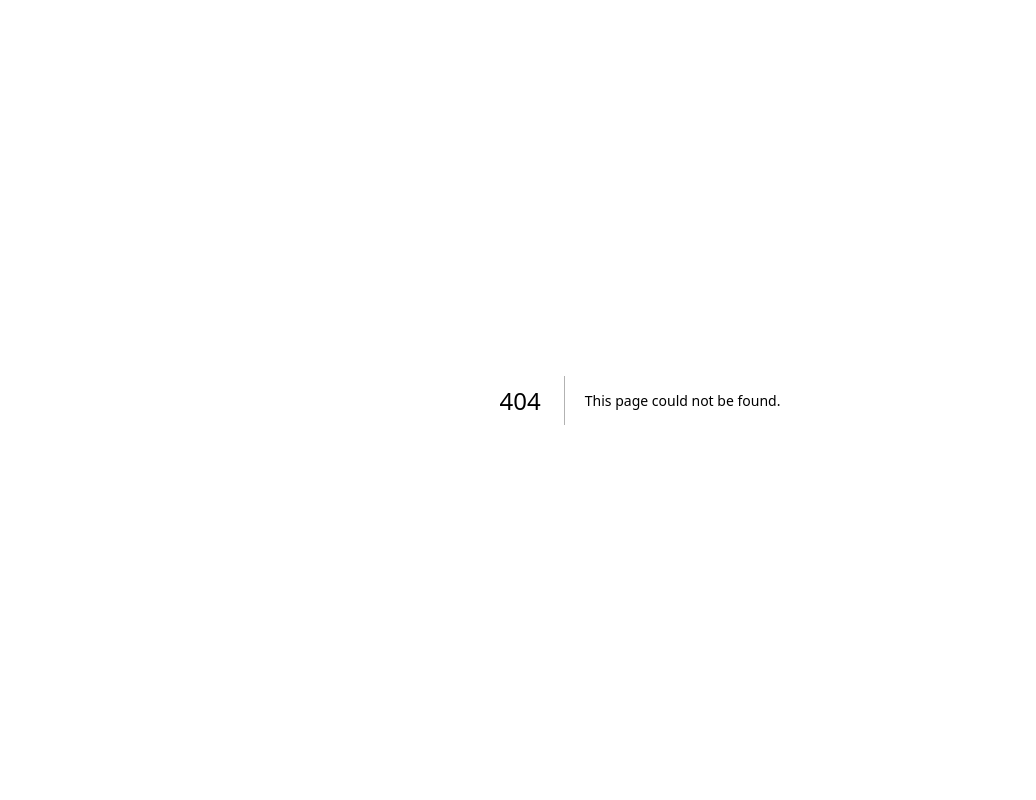
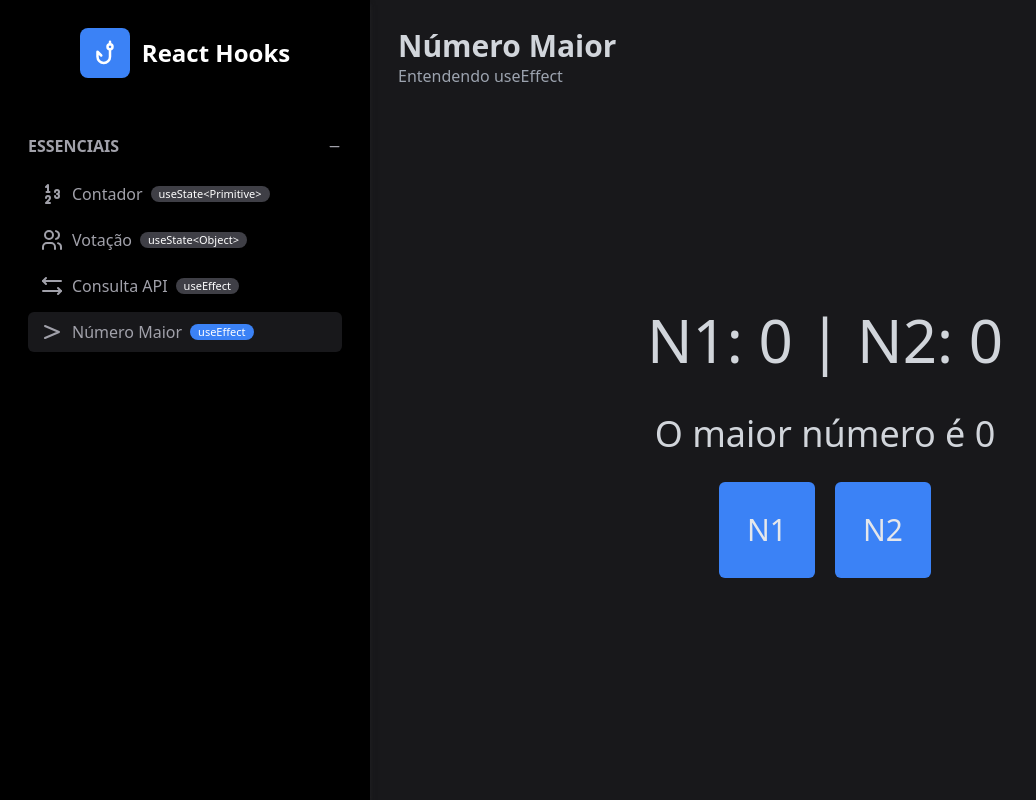
Before and after one commit to alberto-matos/formacao-react-hooks, a Next.js app: page /essenciais/numeroMaior in a window 1280 px wide. Before the commit this address had no page. Shown: the whole page, without its empty margins (0-1036 px from the left). Built offline with nearby package versions, Linux system fonts and the light colour scheme.

Commit message:
feat: add número maior with hook useEffect

```diff
--- a/src/components/template/MenuPrincipal.tsx
+++ b/src/components/template/MenuPrincipal.tsx
@@ -1,4 +1,4 @@
-import { IconMenu, IconX, IconNumbers, IconUsers, IconArrowsLeftRight } from "@tabler/icons"
+import { IconMenu, IconX, IconNumbers, IconUsers, IconArrowsLeftRight, IconMathGreater } from "@tabler/icons"
 import { MenuItem } from "../../data/models/MenuItem"
 import { MenuSecao } from "../../data/models/MenuSecao"
 import Logo from "./Logo"
@@ -15,6 +15,7 @@ export default function MenuPrincipal() {
                 { titulo: "Contador", url: "/essenciais/contador", tag: "useState<Primitive>", icone: <IconNumbers /> },
                 { titulo: "Votação", url: "/essenciais/votacao", tag: "useState<Object>", icone: <IconUsers /> },
                 { titulo: "Consulta API", url: "/essenciais/consultaApi", tag: "useEffect", icone: <IconArrowsLeftRight /> },
+                { titulo: "Número Maior", url: "/essenciais/numeroMaior", tag: "useEffect", icone: <IconMathGreater /> },
             ],
         },
     ]
--- /dev/null
+++ b/src/pages/essenciais/numeroMaior.tsx
@@ -0,0 +1,25 @@
+import Botao from '@/components/template/Botao'
+import Display from '@/components/template/Display'
+import Flex from '@/components/template/Flex'
+import Pagina from '@/components/template/Pagina'
+import { useEffect, useState } from 'react'
+
+export default function () {
+  const [n1, setN1] = useState(0)
+  const [n2, setN2] = useState(0)
+  const [greater, setGreater] = useState(0)
+
+  useEffect(() => {
+    setGreater(Math.max(n1, n2))
+  }, [n1, n2])
+
+  return (
+    <Pagina titulo='Número Maior' subtitulo='Entendendo useEffect'>
+      <Display texto={`N1: ${n1} | N2: ${n2}`} textoComplementar={`O maior número é ${greater}`} />
+      <Flex gap={5}>
+        <Botao texto='N1' redondo tamanho='3xl' onClick={() => setN1(n1 + 1)} />
+        <Botao texto='N2' redondo tamanho='3xl' onClick={() => setN2(n2 + 1)} />
+      </Flex>
+    </Pagina>
+  )
+}
```
